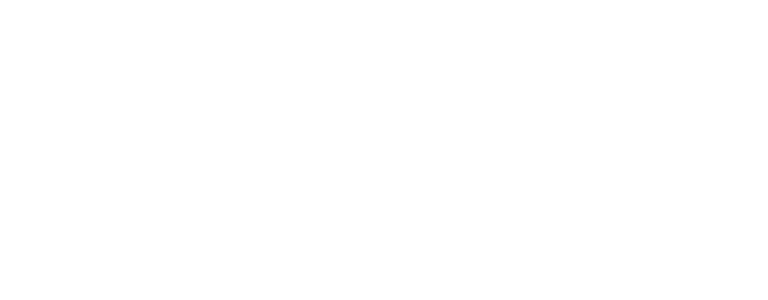
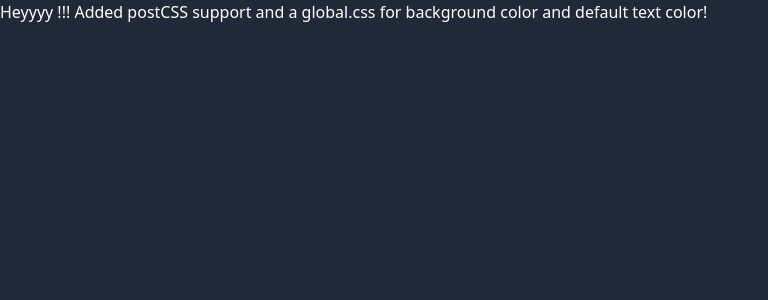
Before and after one commit to abhiram11/Pokemon-Voter-NextJS12-TS-Prisma, a Next.js app: page / in a window 1280 px wide. Shown: the top 300 px of the page, without its empty margins (0-768 px from the left). Built offline with nearby package versions, Linux system fonts and the light colour scheme.

Commit message:
Added postCSS support and a global.css for background color and default text color

```diff
--- a/pages/_app.tsx
+++ b/pages/_app.tsx
@@ -1,4 +1,5 @@
 import 'tailwindcss/tailwind.css'
+import '../styles/global.css'
 import type { AppProps } from 'next/app'
 
 function MyApp({ Component, pageProps }: AppProps) {
--- a/pages/index.tsx
+++ b/pages/index.tsx
@@ -6,6 +6,7 @@
   return (
     <div>
       {/* <h1 className="text-2xl text-red-200">Hello</h1> */}
+      <h1>Heyyyy !!! Added postCSS support and a global.css for background color and default text color!</h1>
     </div>
   )
 }
--- /dev/null
+++ b/styles/global.css
@@ -0,0 +1,7 @@
+@tailwind base;
+@tailwind components;
+@tailwind utilities;
+
+body {
+  @apply text-white bg-gray-800;
+}
```
